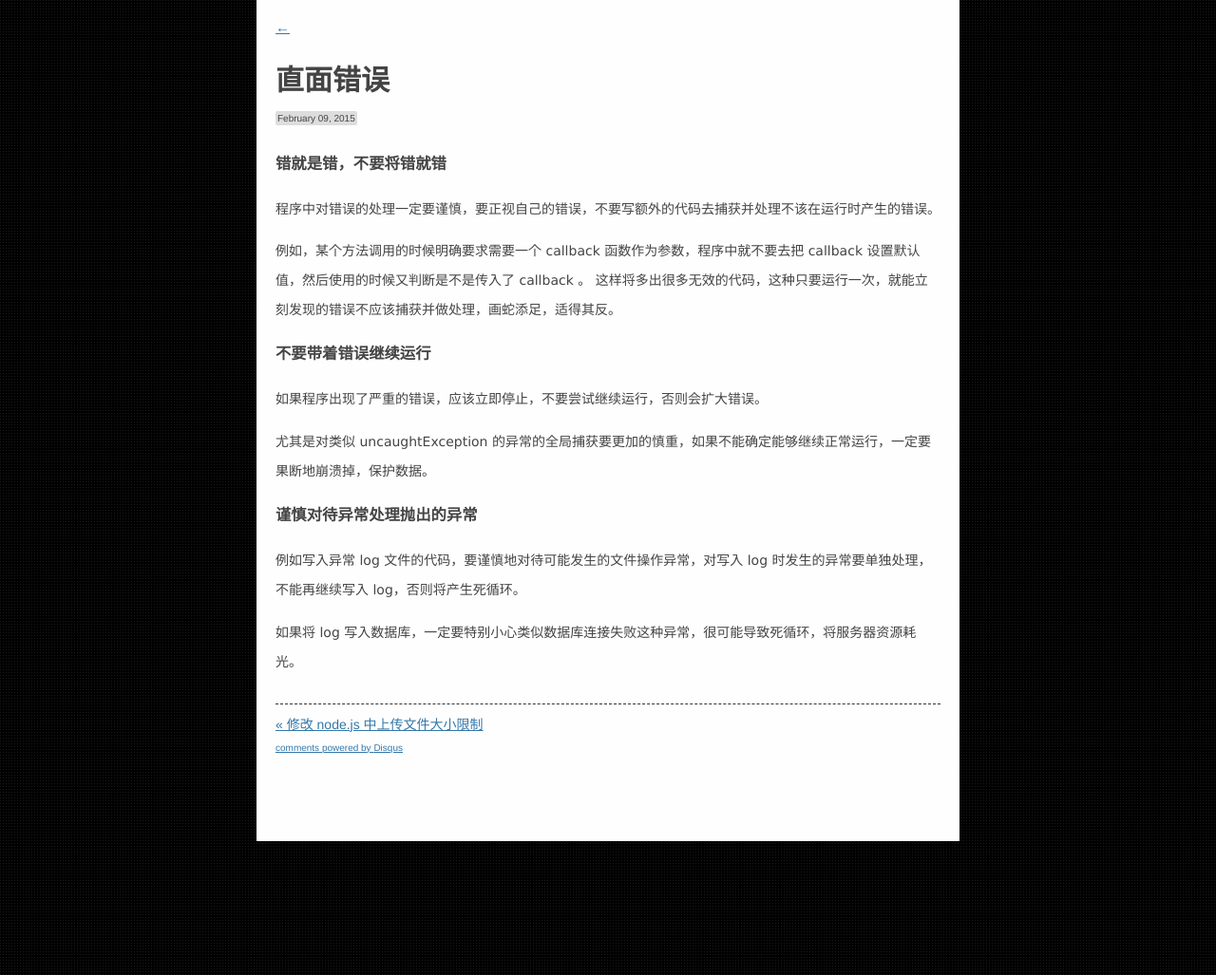
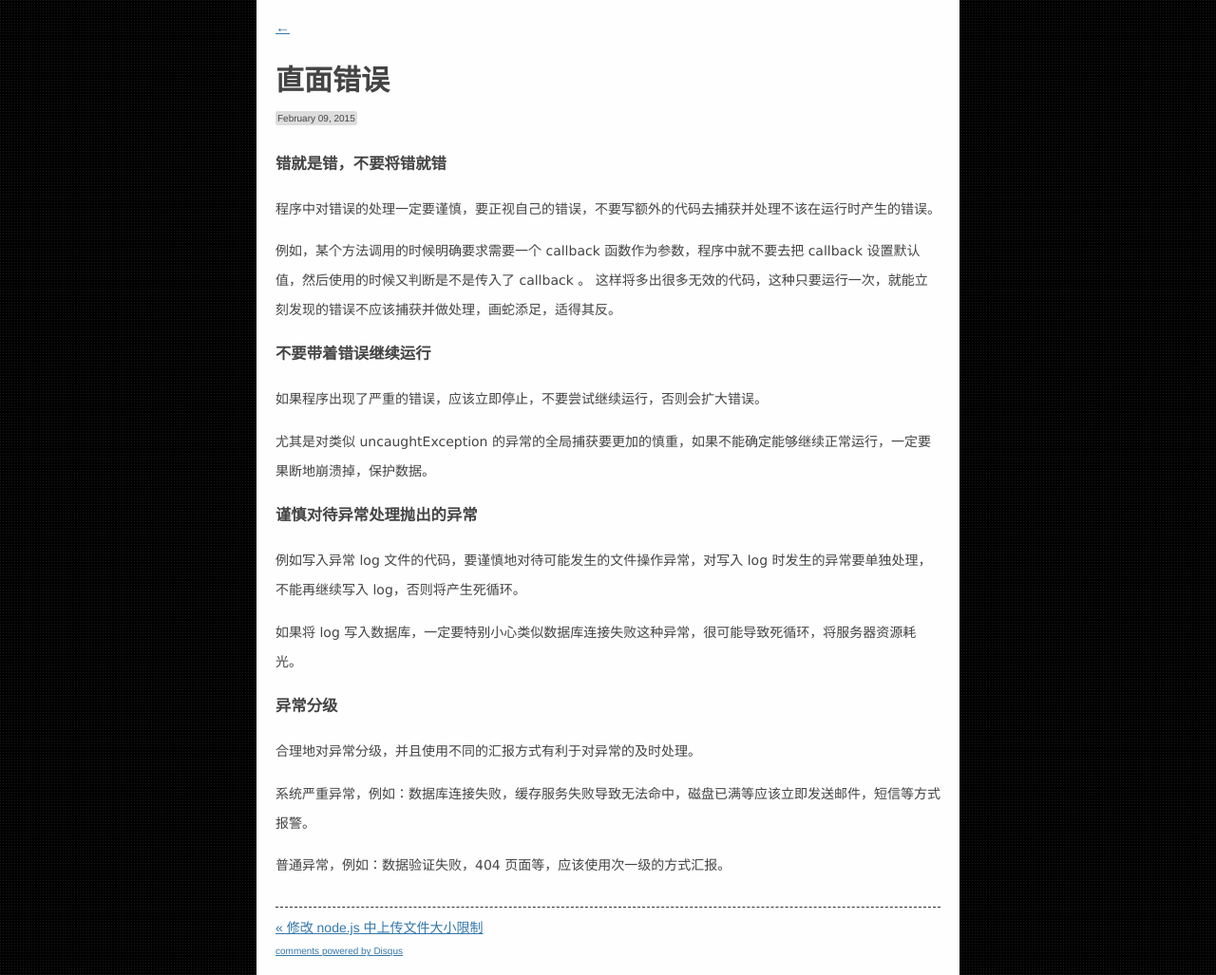
Before and after one commit to osrpt/osrpt.github.com, a Jekyll site: the page built from _posts/2015-02-09-face-to-error.md, in a window 1280 px wide. Shown: the whole page at 95% size. Built offline with Jekyll 4.4.1, drawn with Linux system fonts in a browser that asks for light colours; nearby versions of some CDN libraries; Markdown is read by kramdown in place of the engine named in the settings; comment, search, counter and statistics services are not loaded.

Commit message:
error level

```diff
--- a/_posts/2015-02-09-face-to-error.md
+++ b/_posts/2015-02-09-face-to-error.md
@@ -21,3 +21,11 @@ title: 直面错误
 例如写入异常 log 文件的代码，要谨慎地对待可能发生的文件操作异常，对写入 log 时发生的异常要单独处理，不能再继续写入 log，否则将产生死循环。
 
 如果将 log 写入数据库，一定要特别小心类似数据库连接失败这种异常，很可能导致死循环，将服务器资源耗光。
+
+###异常分级
+
+合理地对异常分级，并且使用不同的汇报方式有利于对异常的及时处理。
+
+系统严重异常，例如：数据库连接失败，缓存服务失败导致无法命中，磁盘已满等应该立即发送邮件，短信等方式报警。
+
+普通异常，例如：数据验证失败，404 页面等，应该使用次一级的方式汇报。
```
